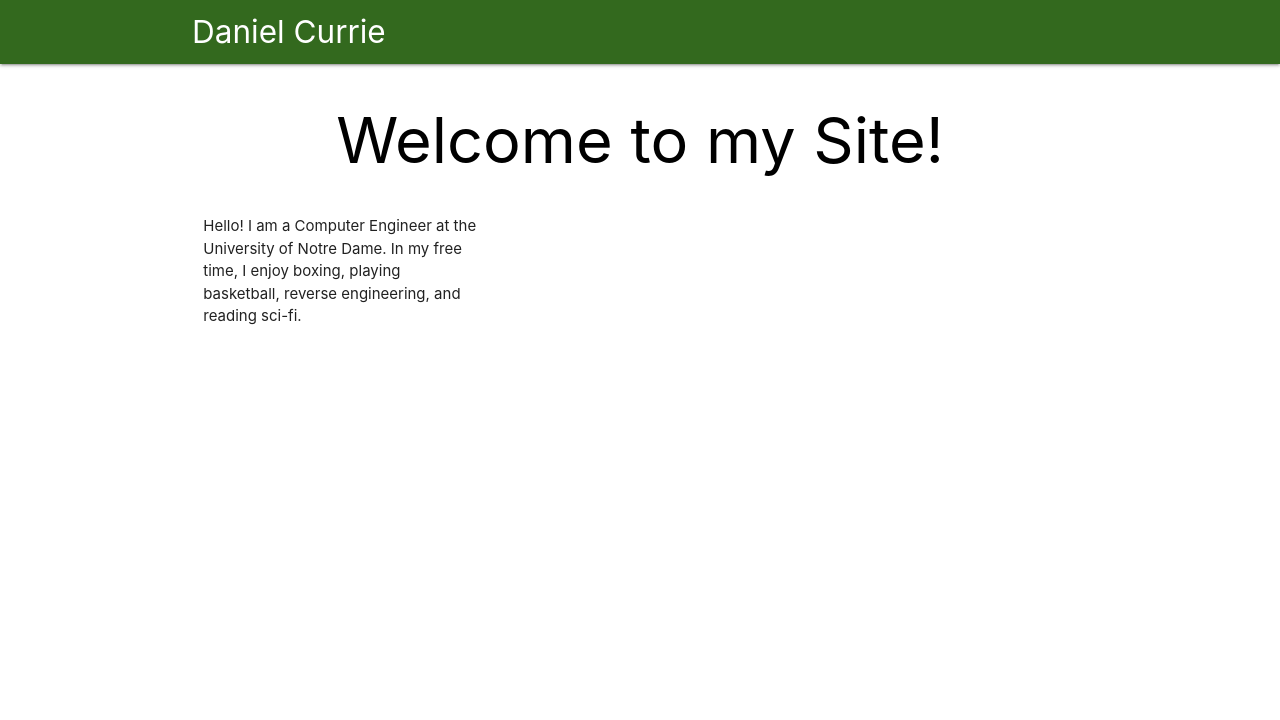
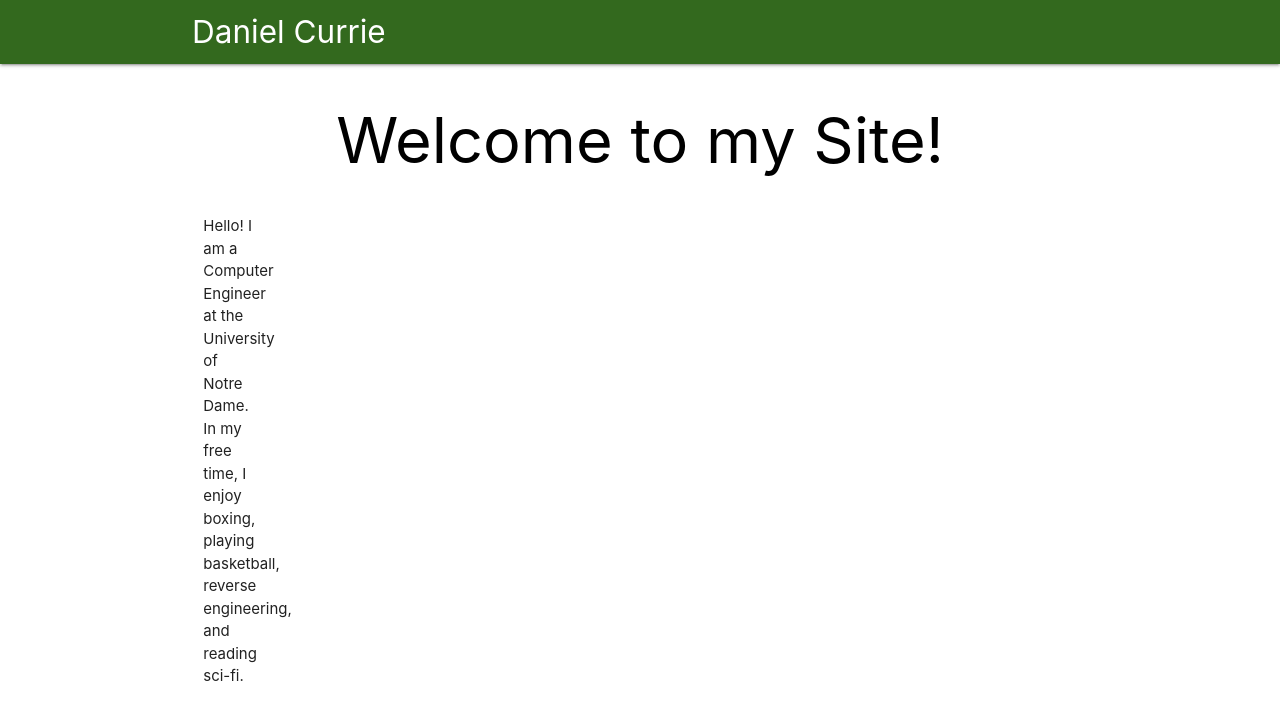
Before and after one commit to dcurrie96/dcurrie96.github.io, a plain HTML site: page index.html in a window 1280 px wide. Drawn offline with nearby package versions, Linux system fonts and the light colour scheme.

Commit message:
Update index.html

```diff
--- a/index.html
+++ b/index.html
@@ -30,7 +30,7 @@
 
       <div class="row">
 
-        <div class="col s4">
+        <div class="col s1">
           <p> Hello! I am a Computer Engineer at the University of Notre Dame. In my free time, I enjoy boxing, playing basketball, reverse engineering, and reading sci-fi. </p>
         </div>
       </div>
```
